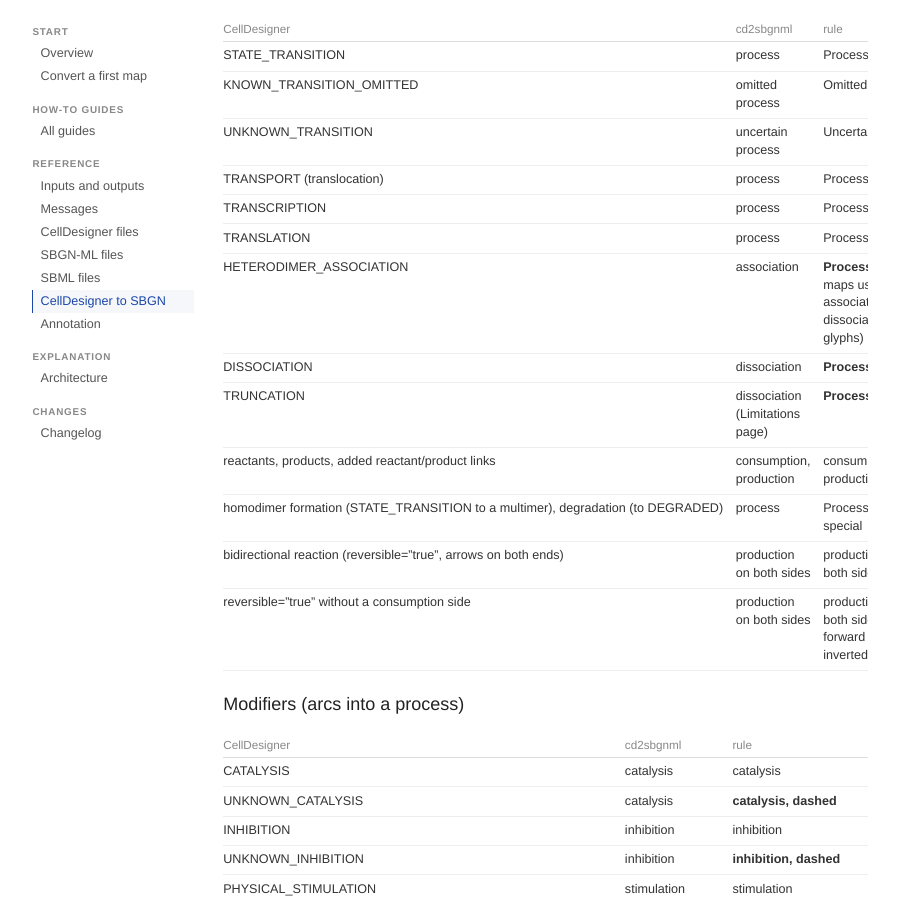
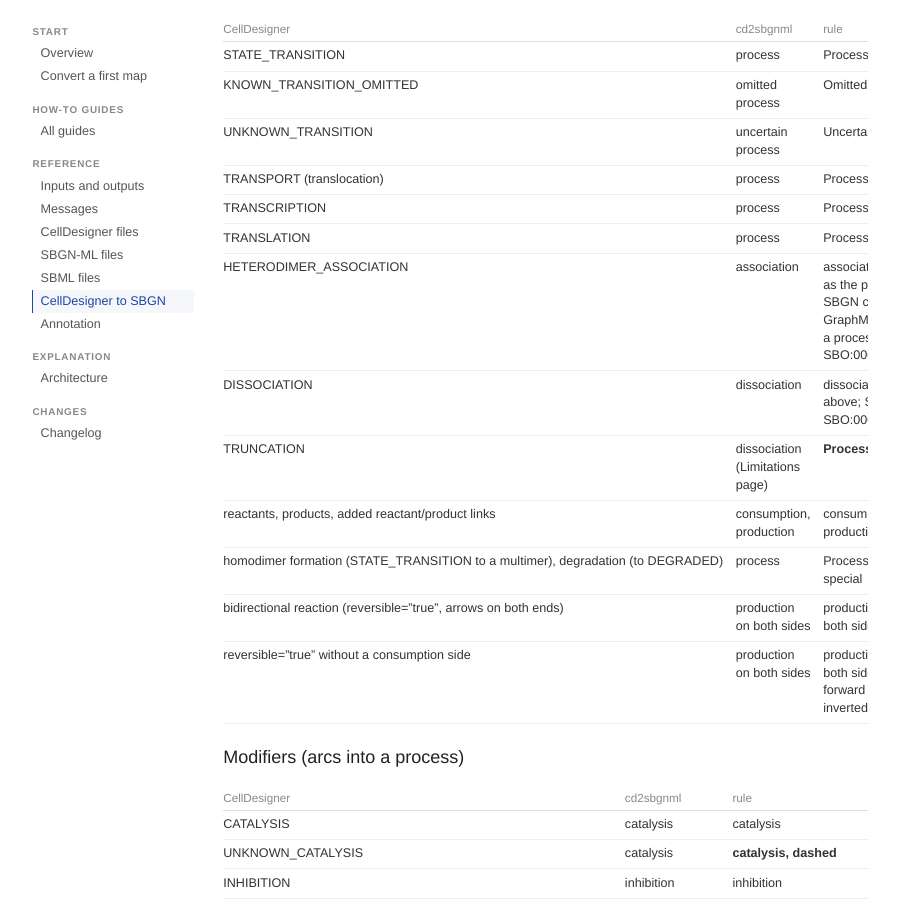
Before and after one commit to map-converter/map-converter.github.io, a Jekyll site: the page built from pages/converter-docs/cd-to-sbgn.md, in a window 1280 px wide and 900 px high, scrolled down 3213 px. Shown: the whole window, without its empty margins (190-1089 px from the left). Built offline with Jekyll 4.4.1, drawn with Linux system fonts in a browser that asks for light colours.

Commit message:
Converter: release of 495d9e5, heterodimer association and dissociation kept
An irreversible CellDesigner heterodimer association or dissociation is written as SBGN's association or dissociation glyph.

```diff
--- a/pages/converter-docs/cd-to-sbgn.md
+++ b/pages/converter-docs/cd-to-sbgn.md
@@ -90,8 +90,8 @@ are those of the yEd SBGN palette (`model.py` kinds).
 | TRANSPORT (translocation) | process | Process |
 | TRANSCRIPTION | process | Process |
 | TRANSLATION | process | Process |
-| HETERODIMER_ASSOCIATION | association | **Process** (the maps use no association or dissociation glyphs) |
-| DISSOCIATION | dissociation | **Process** |
+| HETERODIMER_ASSOCIATION | association | association (kept as the process's SBGN class; GraphML draws a process, SBML SBO:0000177) |
+| DISSOCIATION | dissociation | dissociation (as above; SBML SBO:0000180) |
 | TRUNCATION | dissociation (Limitations page) | **Process** |
 | reactants, products, added reactant/product links | consumption, production | consumption, production arcs |
 | homodimer formation (STATE_TRANSITION to a multimer), degradation (to DEGRADED) | process | Process; nothing special |
```
Also changed, not shown: pages/converter-docs/changes.md (+4 -0 lines), 2 other files.
